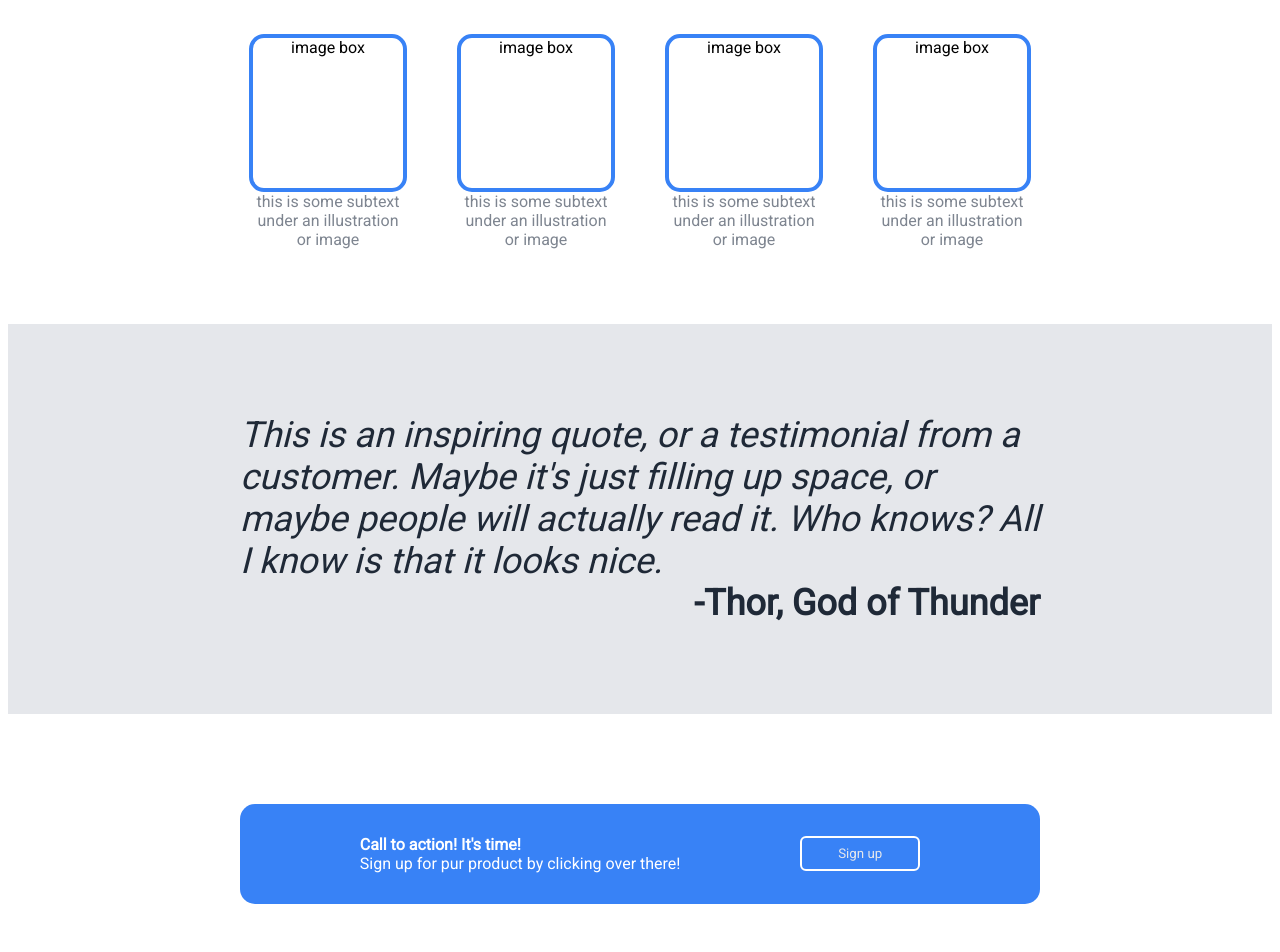
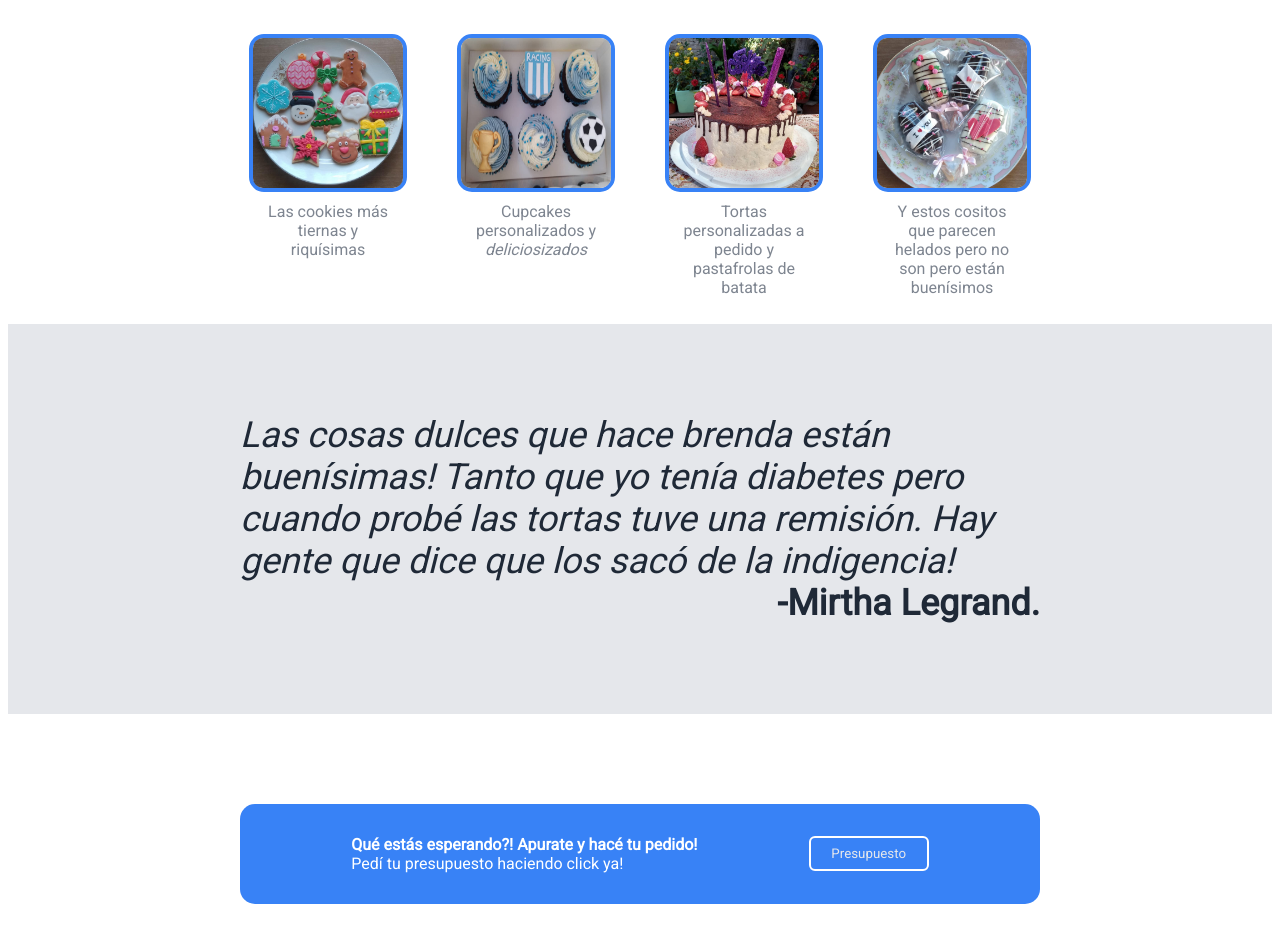
Before and after one commit to LGHPSD/landing-page, a plain HTML site: page index.html in a window 1280 px wide. Shown: the part 627-1579 px from the top of the page. Drawn offline with Linux system fonts and the light colour scheme.

Commit message:
Add images to boxes, descriptions. Add quote. Add presupuesto

```diff
--- a/index.html
+++ b/index.html
@@ -48,23 +48,23 @@
 
 <div class="random">
 
-    <div class="random-info">Some random information.</div>
+    <div class="random-info">Todo tipo de cosas dulces!</div>
     <div class="info-box">
        <div class="box">
-          <div class="image-box">image box</div>
-          <div class="subtext">this is some subtext under an illustration or image</div>
+          <div class="image-box"><img class="boxes" src="cookies.jpg" alt="galletitas"></div>
+          <div class="subtext">Las cookies más tiernas y riquísimas</div>
        </div>
        <div class="box">
-         <div class="image-box">image box</div>
-         <div class="subtext">this is some subtext under an illustration or image</div>
+         <div class="image-box"><img class="boxes" src="cupcakes.jpg" alt="magdalenas"></div>
+         <div class="subtext">Cupcakes personalizados y <i>deliciosizados</i></div>
        </div>
        <div class="box">
-         <div class="image-box">image box</div>
-         <div class="subtext">this is some subtext under an illustration or image</div>
+         <div class="image-box"><img class="boxes" src="torta.jpg" alt="torta"></div>
+         <div class="subtext">Tortas personalizadas a pedido y pastafrolas de batata</div>
        </div>
        <div class="box">
-         <div class="image-box">image box</div>
-          <div class="subtext">this is some subtext under an illustration or image</div>
+         <div class="image-box"><img class="boxes" src="lollypops.jpg" alt="lollypops"></div>
+          <div class="subtext">Y estos cositos que parecen helados pero no son pero están buenísimos</div>
       </div>
     </div>
 </div>
@@ -72,12 +72,10 @@
 
 <div class="inspiring">
 
-   <div class="quote">This is an inspiring quote, or
-      a testimonial from a customer. Maybe it's just filling
-      up space, or maybe people will actually read it. Who
-      knows? All I know is that it looks nice.
+   <div class="quote">Las cosas dulces que hace brenda están buenísimas! Tanto que yo tenía diabetes pero cuando
+      probé las tortas tuve una remisión. Hay gente que dice que los sacó de la indigencia!
 
-      <div class="author">-Thor, God of Thunder</div>
+      <div class="author">-Mirtha Legrand.</div>
 
    </div>
 
@@ -87,17 +85,17 @@
 
    <div class="call">
       <div class="left-call">
-         <div class="main-call">Call to action! It's time!</div>
-         <div class="sub-call"> Sign up for pur product by clicking over there!</div>
+         <div class="main-call">Qué estás esperando?! Apurate y hacé tu pedido!</div>
+         <div class="sub-call"> Pedí tu presupuesto haciendo click ya!</div>
       </div>
       <div class="button">
-         <button class="second">Sign up</button>
+         <button class="second">Presupuesto</button>
       </div>
    </div>
 
 </div>
 
-<footer>Copyright © The Odin Project 2021</footer>
+<footer>Copyright © The Odin Project 2021 - LoCo JoE</footer>
 
 
 
--- a/styles.css
+++ b/styles.css
@@ -108,6 +108,10 @@ img {
     height: 150px;
 }
 
+.boxes {
+    border-radius: 10px;
+}
+
 .info-box {
     display: flex;
     justify-content: center;
@@ -119,6 +123,7 @@ img {
 
 .subtext {
     color: #7E8590;
+    padding: 10px;
 }
 
 .inspiring {
```
Also changed, not shown: cookies.jpg (added), cupcakes.jpg (added), lollypops.jpg (added), torta.jpg (added).
